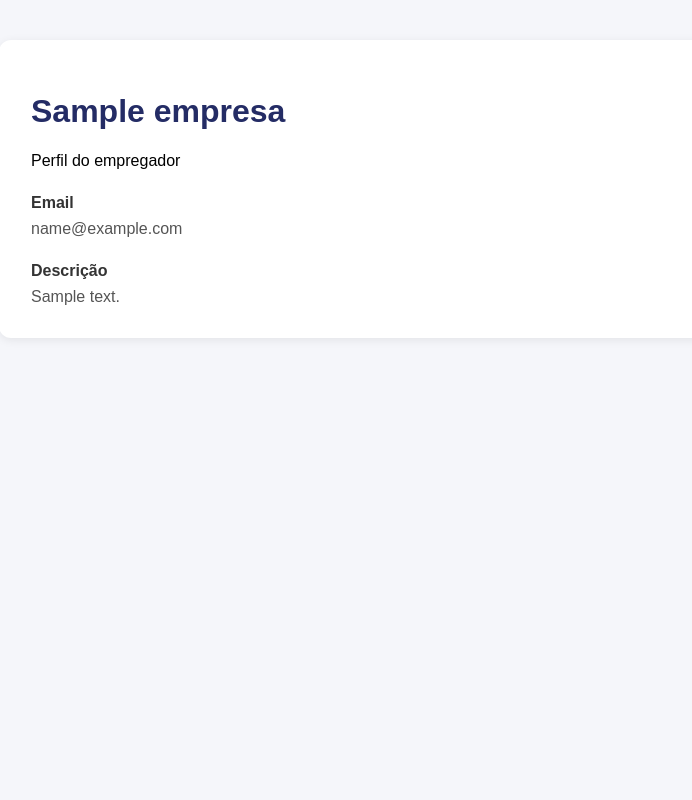
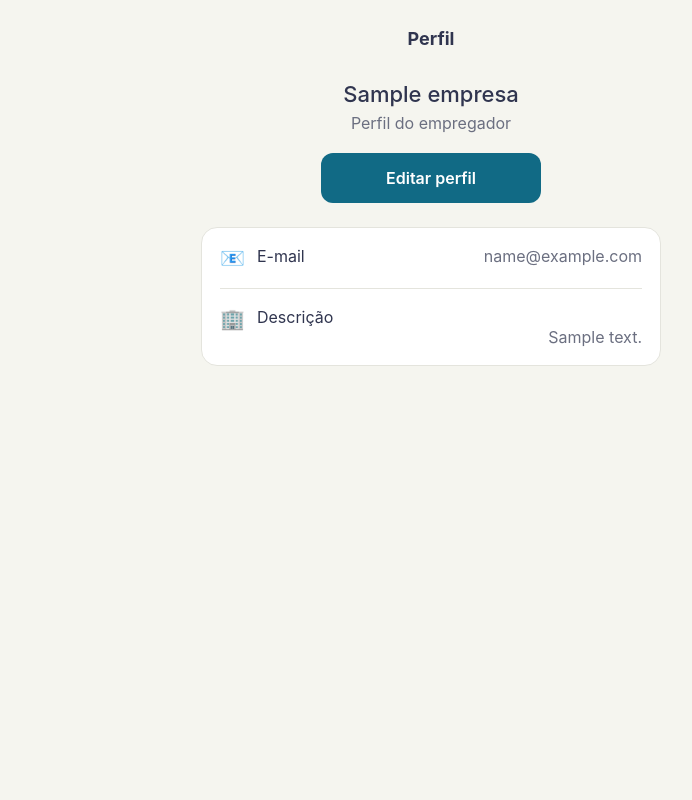
Before and after one commit to ifolk01/ENG4021-33D-DJANGO-repo, a Django app: template TIME5/Sprint 6/connectoproject/Connecto App/template/perfil_empresa.html in a window 1280 px wide. Shown: the whole page, without its empty margins (209-901 px from the left). Run offline with Django 5.2, Linux system fonts and the light colour scheme; the template is opened without the code that fills it: most values are stand-ins (such as "Sample title", 1, 10 or a date in 2020).

Commit message:
Sprint 9: criar CSS, ajustar HTML e testar perfil da empresa

```diff
--- /dev/null
+++ b/TIME5/Sprint 6/connectoproject/Connecto App/static/perfil_empresa.css
@@ -0,0 +1,58 @@
+
+/* Identificação da empresa */
+.perfil-empresa .identificacao {
+    margin: 32px 0 24px;
+    text-align: center;
+}
+
+.perfil-empresa .identificacao h2 {
+    overflow-wrap: anywhere;
+}
+
+/* Botão de editar perfil */
+.perfil-empresa .botao-editar {
+    max-width: 220px;
+    margin: 20px auto 0;
+    background-color: #116A85;
+    color: #FFFFFF;
+    font-weight: 600;
+    opacity: 1;
+}
+
+.perfil-empresa .botao-editar:disabled {
+    cursor: default;
+}
+
+/* Informações da empresa */
+.perfil-empresa .dados {
+    background-color: var(--tema-surface, #FFFFFF);
+    border: 1px solid var(--tema-border, #E4E4DD);
+}
+
+.perfil-empresa .linha {
+    align-items: flex-start;
+}
+
+.perfil-empresa .linha > span:nth-child(2) {
+    flex-shrink: 0;
+}
+
+.perfil-empresa .valor {
+    min-width: 0;
+    text-align: right;
+    overflow-wrap: anywhere;
+    white-space: pre-line;
+}
+
+/* Ajustes para telas pequenas */
+@media (max-width: 380px) {
+    .perfil-empresa .linha {
+        flex-wrap: wrap;
+    }
+
+    .perfil-empresa .valor {
+        flex-basis: 100%;
+        margin-left: 32px;
+        text-align: left;
+    }
+}
--- a/TIME5/Sprint 6/connectoproject/Connecto App/template/perfil_empresa.html
+++ b/TIME5/Sprint 6/connectoproject/Connecto App/template/perfil_empresa.html
@@ -1,61 +1,46 @@
+
 {% load static %}
 <!DOCTYPE html>
 <html lang="pt-BR">
 <head>
     <meta charset="UTF-8">
-    <meta name="viewport" content="width=device-width, initial-scale=1.0">
+    <meta name="viewport" content="width=device-width, initial-scale=1.0, viewport-fit=cover">
     <title>Perfil da Empresa | CONNECTO</title>
-    <style>
-        body {
-            font-family: Arial, sans-serif;
-            background: #f5f6fa;
-            margin: 0;
-            padding: 40px 20px;
-        }
 
-        .container {
-            max-width: 800px;
-            margin: auto;
-            padding: 32px;
-            background: white;
-            border-radius: 12px;
-            box-shadow: 0 2px 10px rgba(0,0,0,0.08);
-        }
+    <link rel="stylesheet" href="{% static 'perfil.css' %}">
+    <link rel="stylesheet" href="{% static 'connecto_ui.css' %}">
+    <link rel="stylesheet" href="{% static 'perfil_empresa.css' %}">
 
-        h1 {
-            color: #242c65;
-        }
-
-        .campo {
-            margin-top: 24px;
-        }
-
-        .campo strong {
-            display: block;
-            margin-bottom: 8px;
-            color: #333;
-        }
-
-        .campo p {
-            margin: 0;
-            color: #555;
-        }
-    </style>
     {% include 'includes/tema_head.html' %}
 </head>
-<body>
-    <main class="container">
-        <h1>{{ empresa.nome }}</h1>
-        <p>Perfil do empregador</p>
 
-        <div class="campo">
-            <strong>Email</strong>
-            <p>{{ empresa.email }}</p>
+<body class="connecto-page">
+    <main class="standard-shell profile-shell perfil-empresa">
+        <h1>Perfil</h1>
+
+        <div class="identificacao">
+            <h2>{{ empresa.nome }}</h2>
+            <p class="curso">Perfil do empregador</p>
+
+            <button class="botao botao-editar" type="button" disabled>
+                Editar perfil
+            </button>
         </div>
 
-        <div class="campo">
-            <strong>Descrição</strong>
-            <p>{{ empresa.descricao|default:"Nenhuma descrição cadastrada." }}</p>
+        <div class="dados">
+            <div class="linha">
+                <span class="icone">📧</span>
+                <span>E-mail</span>
+                <span class="valor">{{ empresa.email }}</span>
+            </div>
+
+            <div class="linha">
+                <span class="icone">🏢</span>
+                <span>Descrição</span>
+                <span class="valor">
+                    {{ empresa.descricao|default:"Nenhuma descrição cadastrada." }}
+                </span>
+            </div>
         </div>
     </main>
 </body>
```
